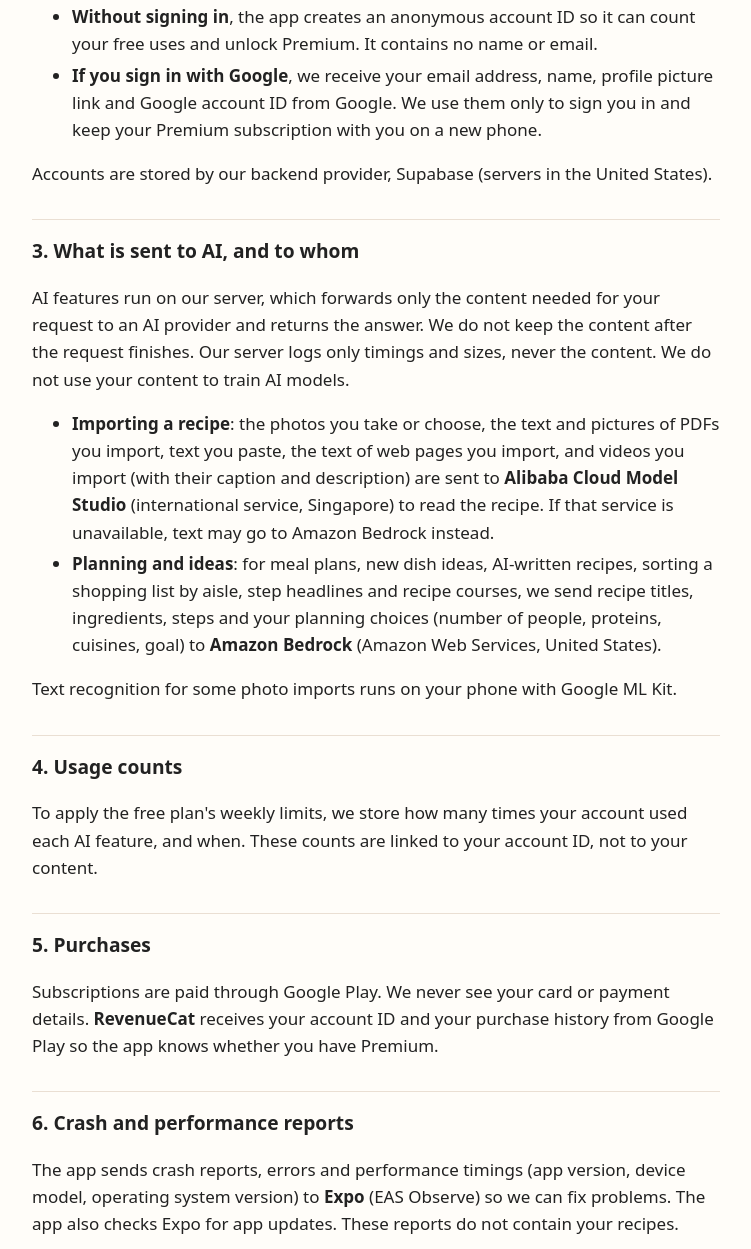
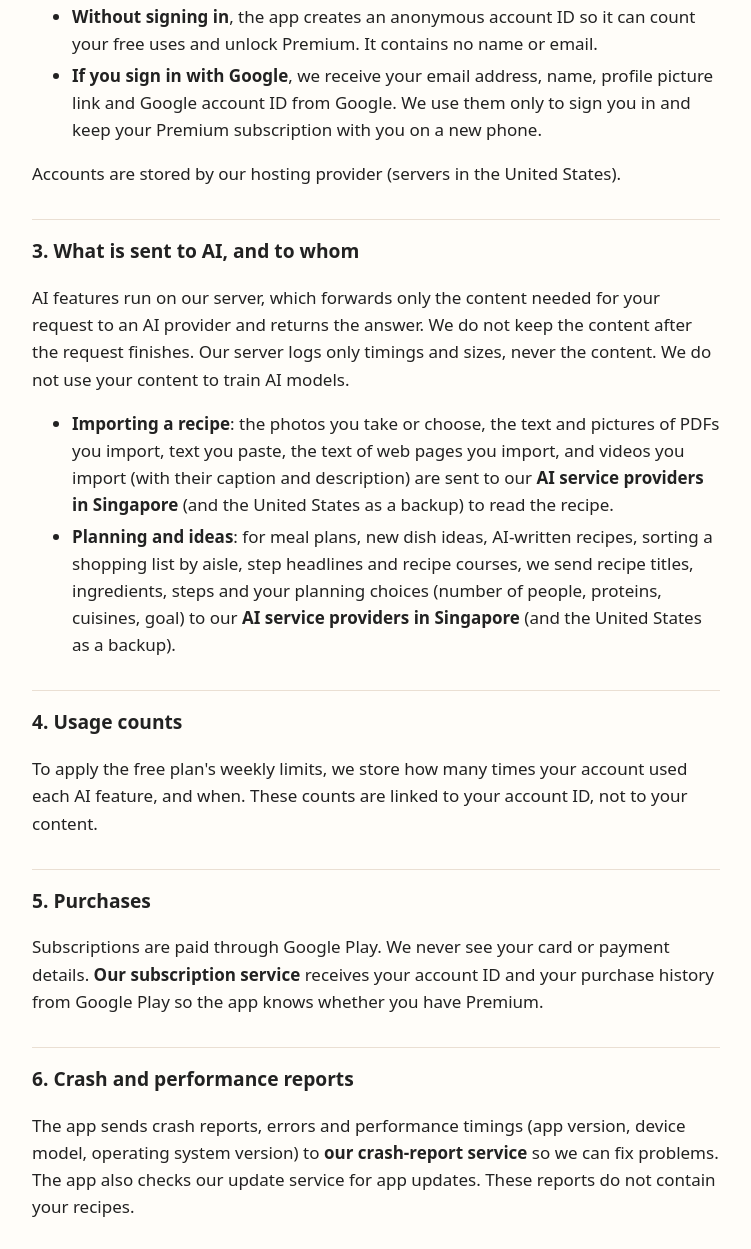
Before and after one commit to vuthanh2611/recipe-buddy, a plain HTML site: page privacy/index.html in a window 1280 px wide. Shown: the part 611-1860 px from the top of the page, without its empty margins (264-1015 px from the left). Drawn offline with Linux system fonts and the light colour scheme.

Commit message:
privacy and delete-account: providers by role and region, effective Oct 20

```diff
--- a/privacy/index.html
+++ b/privacy/index.html
@@ -10,7 +10,7 @@
 <main>
 <nav><a href="../">Recipe Buddy</a><a href="../terms/">Terms</a><a href="../delete-account/">Delete account</a></nav>
 <h1>Privacy Policy</h1>
-<p class="muted">Effective October 18, 2026</p>
+<p class="muted">Effective October 20, 2026</p>
 
 <p>This policy explains what the Recipe Buddy app ("we", "the app") collects, why, and who else handles it. In short: your recipes stay on your phone, the things you ask the AI to read are sent to our AI providers only to answer that request, and we never sell your data or show ads.</p>
 
@@ -22,24 +22,23 @@
   <li><strong>Without signing in</strong>, the app creates an anonymous account ID so it can count your free uses and unlock Premium. It contains no name or email.</li>
   <li><strong>If you sign in with Google</strong>, we receive your email address, name, profile picture link and Google account ID from Google. We use them only to sign you in and keep your Premium subscription with you on a new phone.</li>
 </ul>
-<p>Accounts are stored by our backend provider, Supabase (servers in the United States).</p>
+<p>Accounts are stored by our hosting provider (servers in the United States).</p>
 
 <h2>3. What is sent to AI, and to whom</h2>
 <p>AI features run on our server, which forwards only the content needed for your request to an AI provider and returns the answer. We do not keep the content after the request finishes. Our server logs only timings and sizes, never the content. We do not use your content to train AI models.</p>
 <ul>
-  <li><strong>Importing a recipe</strong>: the photos you take or choose, the text and pictures of PDFs you import, text you paste, the text of web pages you import, and videos you import (with their caption and description) are sent to <strong>Alibaba Cloud Model Studio</strong> (international service, Singapore) to read the recipe. If that service is unavailable, text may go to Amazon Bedrock instead.</li>
-  <li><strong>Planning and ideas</strong>: for meal plans, new dish ideas, AI-written recipes, sorting a shopping list by aisle, step headlines and recipe courses, we send recipe titles, ingredients, steps and your planning choices (number of people, proteins, cuisines, goal) to <strong>Amazon Bedrock</strong> (Amazon Web Services, United States).</li>
+  <li><strong>Importing a recipe</strong>: the photos you take or choose, the text and pictures of PDFs you import, text you paste, the text of web pages you import, and videos you import (with their caption and description) are sent to our <strong>AI service providers in Singapore</strong> (and the United States as a backup) to read the recipe.</li>
+  <li><strong>Planning and ideas</strong>: for meal plans, new dish ideas, AI-written recipes, sorting a shopping list by aisle, step headlines and recipe courses, we send recipe titles, ingredients, steps and your planning choices (number of people, proteins, cuisines, goal) to our <strong>AI service providers in Singapore</strong> (and the United States as a backup).</li>
 </ul>
-<p>Text recognition for some photo imports runs on your phone with Google ML Kit.</p>
 
 <h2>4. Usage counts</h2>
 <p>To apply the free plan's weekly limits, we store how many times your account used each AI feature, and when. These counts are linked to your account ID, not to your content.</p>
 
 <h2>5. Purchases</h2>
-<p>Subscriptions are paid through Google Play. We never see your card or payment details. <strong>RevenueCat</strong> receives your account ID and your purchase history from Google Play so the app knows whether you have Premium.</p>
+<p>Subscriptions are paid through Google Play. We never see your card or payment details. <strong>Our subscription service</strong> receives your account ID and your purchase history from Google Play so the app knows whether you have Premium.</p>
 
 <h2>6. Crash and performance reports</h2>
-<p>The app sends crash reports, errors and performance timings (app version, device model, operating system version) to <strong>Expo</strong> (EAS Observe) so we can fix problems. The app also checks Expo for app updates. These reports do not contain your recipes.</p>
+<p>The app sends crash reports, errors and performance timings (app version, device model, operating system version) to <strong>our crash-report service</strong> so we can fix problems. The app also checks our update service for app updates. These reports do not contain your recipes.</p>
 
 <h2>7. Websites and videos you open</h2>
 <p>When you import from a link, search the web in the app, or import a YouTube or Facebook video, your phone contacts that website (and Google, for web search) directly. Those sites handle your request under their own privacy policies.</p>
@@ -51,11 +50,11 @@
 <ul>
   <li>We do not sell or rent your data.</li>
   <li>We do not show ads or track you across other apps and websites.</li>
-  <li>We do not share your data except with the providers named above, or when the law requires it.</li>
+  <li>We do not share your data except with the service providers described above, which process it only for us, or when the law requires it.</li>
 </ul>
 
 <h2>10. Keeping and deleting your data</h2>
-<p>Account data and usage counts are kept while you have an account. You can delete your account at any time. See <a href="../delete-account/">Delete your account</a>. Deleting your account removes your account, your usage counts and your purchase record at RevenueCat within 30 days. A subscription must be cancelled separately in Google Play.</p>
+<p>Account data and usage counts are kept while you have an account. You can delete your account at any time. See <a href="../delete-account/">Delete your account</a>. Deleting your account removes your account, your usage counts and your purchase record at our subscription service within 30 days. A subscription must be cancelled separately in Google Play.</p>
 
 <h2>11. Security</h2>
 <p>All data sent between the app, our server and our providers is encrypted in transit (HTTPS).</p>
```
Also changed, not shown: delete-account/index.html (+1 -1 lines).
